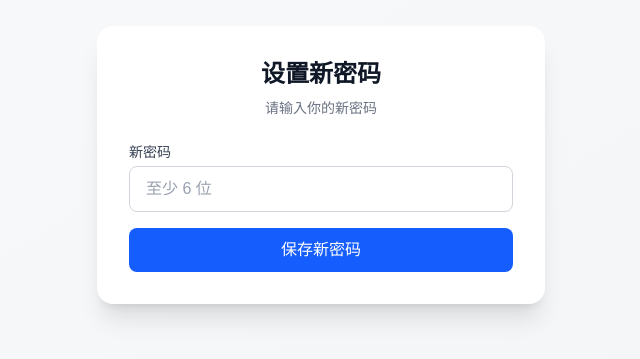
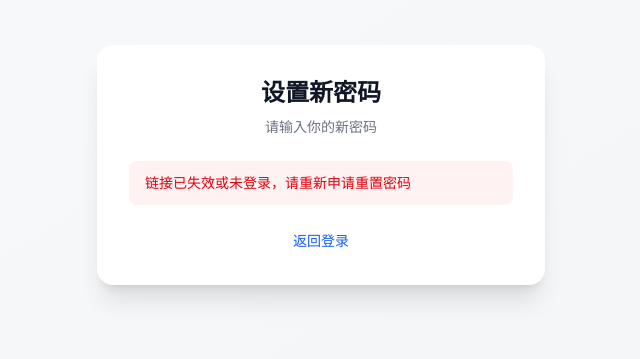
Before and after one commit to Leadgq/supabase-admin, a Next.js app: page /auth/update-password in a window 1280 px wide. Shown: the part 235-594 px from the top of the page, without its empty margins (319-959 px from the left). Built offline with nearby package versions, Linux system fonts and the light colour scheme; no server answers.

Commit message:
feat:测试

```diff
--- a/src/app/auth/callback/route.ts
+++ b/src/app/auth/callback/route.ts
@@ -1,34 +1,62 @@
+import { createServerClient } from "@supabase/ssr";
+import { cookies } from "next/headers";
 import { NextResponse } from "next/server";
-import { createClient } from "@/lib/supabase/server";
+
+function getRedirectBase(request: Request) {
+  const { origin } = new URL(request.url);
+  const forwardedHost = request.headers.get("x-forwarded-host");
+  const forwardedProto = request.headers.get("x-forwarded-proto") ?? "https";
+
+  return forwardedHost
+    ? `${forwardedProto}://${forwardedHost}`
+    : (process.env.NEXT_PUBLIC_SITE_URL ?? origin);
+}
 
 export async function GET(request: Request) {
   const { searchParams } = new URL(request.url);
   const code = searchParams.get("code");
   const isReset = searchParams.get("reset") === "true";
-  const next = searchParams.get("next") ?? "/dashboard";
+  let next = searchParams.get("next") ?? "/dashboard";
+
+  if (!next.startsWith("/")) {
+    next = "/dashboard";
+  }
+
+  const target = isReset ? "/auth/update-password" : next;
+  const base = getRedirectBase(request);
 
   if (code) {
-    const supabase = await createClient();
+    // 先创建 redirect，再把 session cookie 写入 response，否则浏览器收不到 Set-Cookie
+    const redirectResponse = NextResponse.redirect(`${base}${target}`);
+    const cookieStore = await cookies();
+
+    const supabase = createServerClient(
+      process.env.NEXT_PUBLIC_SUPABASE_URL!,
+      process.env.NEXT_PUBLIC_SUPABASE_ANON_KEY!,
+      {
+        cookies: {
+          getAll() {
+            return cookieStore.getAll();
+          },
+          setAll(cookiesToSet) {
+            cookiesToSet.forEach(({ name, value, options }) => {
+              try {
+                cookieStore.set(name, value, options);
+              } catch {
+                // Route Handler 中 cookieStore.set 可能失败，response 写入仍有效
+              }
+              redirectResponse.cookies.set(name, value, options);
+            });
+          },
+        },
+      }
+    );
+
     const { error } = await supabase.auth.exchangeCodeForSession(code);
     if (!error) {
-      const target = isReset ? "/auth/update-password" : next;
-
-      // 获取真实域名：优先用请求头，其次用环境变量
-      const forwardedHost = request.headers.get("x-forwarded-host");
-      const forwardedProto = request.headers.get("x-forwarded-proto") ?? "https";
-      const base =
-        forwardedHost
-          ? `${forwardedProto}://${forwardedHost}`
-          : process.env.NEXT_PUBLIC_SITE_URL ??
-            new URL(request.url).origin;
-
-      return NextResponse.redirect(`${base}${target}`);
+      return redirectResponse;
     }
   }
 
-  // 回调失败
-  const fallbackBase =
-    process.env.NEXT_PUBLIC_SITE_URL ??
-    new URL(request.url).origin;
-  return NextResponse.redirect(`${fallbackBase}/login?error=auth_callback_error`);
+  return NextResponse.redirect(`${base}/login?error=auth_callback_error`);
 }
--- a/src/app/auth/update-password/page.tsx
+++ b/src/app/auth/update-password/page.tsx
@@ -1,5 +1,6 @@
 "use client";
 
+import { useEffect } from "react";
 import { useRouter } from "next/navigation";
 import { useImmer } from "use-immer";
 import { createClient } from "@/lib/supabase/client";
@@ -13,7 +14,19 @@ export default function UpdatePasswordPage() {
     loading: false,
     error: null as string | null,
     done: false,
+    ready: false,
   });
+
+  useEffect(() => {
+    supabase.auth.getUser().then(({ data: { user } }) => {
+      update((d) => {
+        d.ready = true;
+        if (!user) {
+          d.error = "链接已失效或未登录，请重新申请重置密码";
+        }
+      });
+    });
+  }, [supabase, update]);
 
   const handleSubmit = async (e: React.FormEvent) => {
     e.preventDefault();
@@ -64,7 +77,11 @@ export default function UpdatePasswordPage() {
             </div>
           )}
 
-          {state.done ? (
+          {!state.ready ? (
+            <p className="text-center text-sm text-gray-500 dark:text-gray-400">
+              验证中...
+            </p>
+          ) : state.done ? (
             <div className="flex justify-center">
               <svg
                 className="w-16 h-16 text-green-500"
@@ -79,6 +96,16 @@ export default function UpdatePasswordPage() {
                   d="M9 12l2 2 4-4m6 2a9 9 0 11-18 0 9 9 0 0118 0z"
                 />
               </svg>
+            </div>
+          ) : state.error && !state.password ? (
+            <div className="text-center">
+              <button
+                type="button"
+                onClick={() => router.push("/login")}
+                className="text-sm text-blue-600 dark:text-blue-400 hover:underline"
+              >
+                返回登录
+              </button>
             </div>
           ) : (
             <form onSubmit={handleSubmit} className="space-y-4">
--- a/src/app/dashboard/settings/page.tsx
+++ b/src/app/dashboard/settings/page.tsx
@@ -25,18 +25,27 @@ export default function SettingsPage() {
       draft.loading = true;
     });
 
-    const { error } = await supabase.auth.resetPasswordForEmail(
-      window.location.origin + "/auth/callback",
-      {
-        redirectTo: `${window.location.origin}/auth/callback?next=/dashboard/settings`,
-      }
-    );
+    const {
+      data: { user },
+    } = await supabase.auth.getUser();
+
+    if (!user?.email) {
+      updateUi((draft) => {
+        draft.error = "无法获取当前用户邮箱";
+        draft.loading = false;
+      });
+      return;
+    }
+
+    const { error } = await supabase.auth.resetPasswordForEmail(user.email, {
+      redirectTo: `${window.location.origin}/auth/callback?reset=true`,
+    });
 
     updateUi((draft) => {
       if (error) {
         draft.error = error.message;
       } else {
-        draft.message = "密码重置链接已发送到您的邮箱";
+        draft.message = `密码重置链接已发送到 ${user.email}`;
       }
       draft.loading = false;
     });
```
